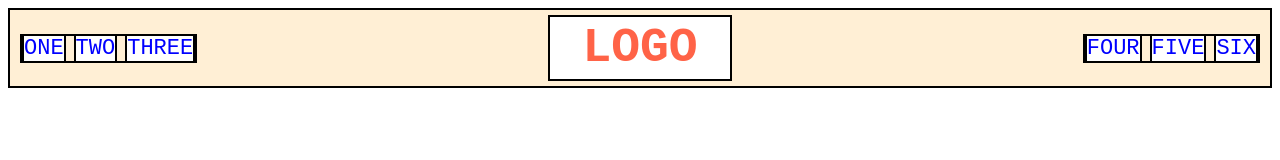
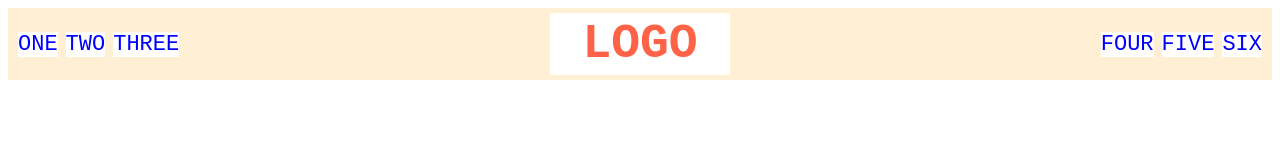
Before and after one commit to iamvictati/Odin_Flexbox, a plain HTML site: page 02-flex-header/index.html in a window 1280 px wide. Drawn offline with Linux system fonts and the light colour scheme.

```diff
--- a/02-flex-header/style.css
+++ b/02-flex-header/style.css
@@ -5,8 +5,6 @@
     justify-content: space-between;
     align-items: center;
     padding: 5px 10px;
-    border: solid 2px black;
-
   }
 
   .logo {
@@ -15,8 +13,6 @@
     color: tomato;
     background: white;
     padding: 4px 32px;
-    border: solid 2px black;
-
   }
 
   ul {
@@ -26,7 +22,6 @@
     padding: 0;
     display: flex;
     gap: 8px;
-    border: solid 2px black;
   }
 
   a {
@@ -35,6 +30,4 @@
     color: blue;
     /* this removes the line under the links */
     text-decoration: none;
-    border: solid 2px black;
-
   }
```
Also changed, not shown: 4 other files.
